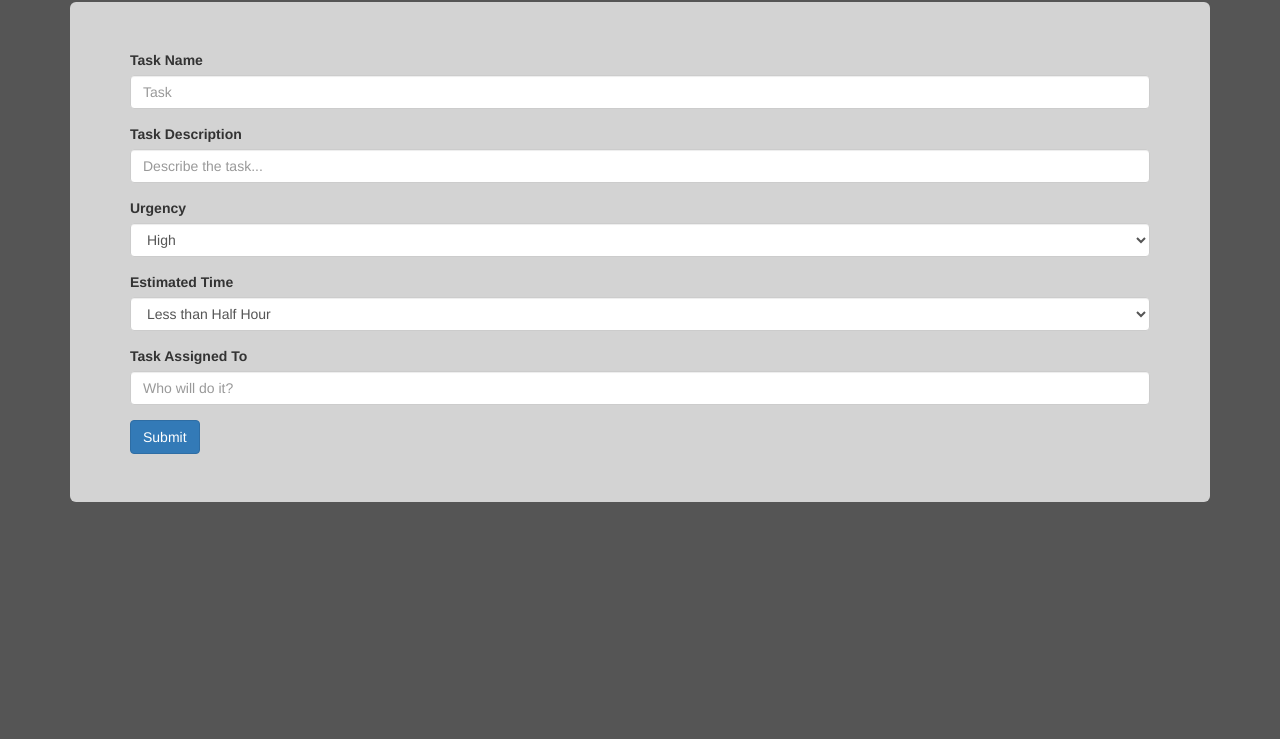
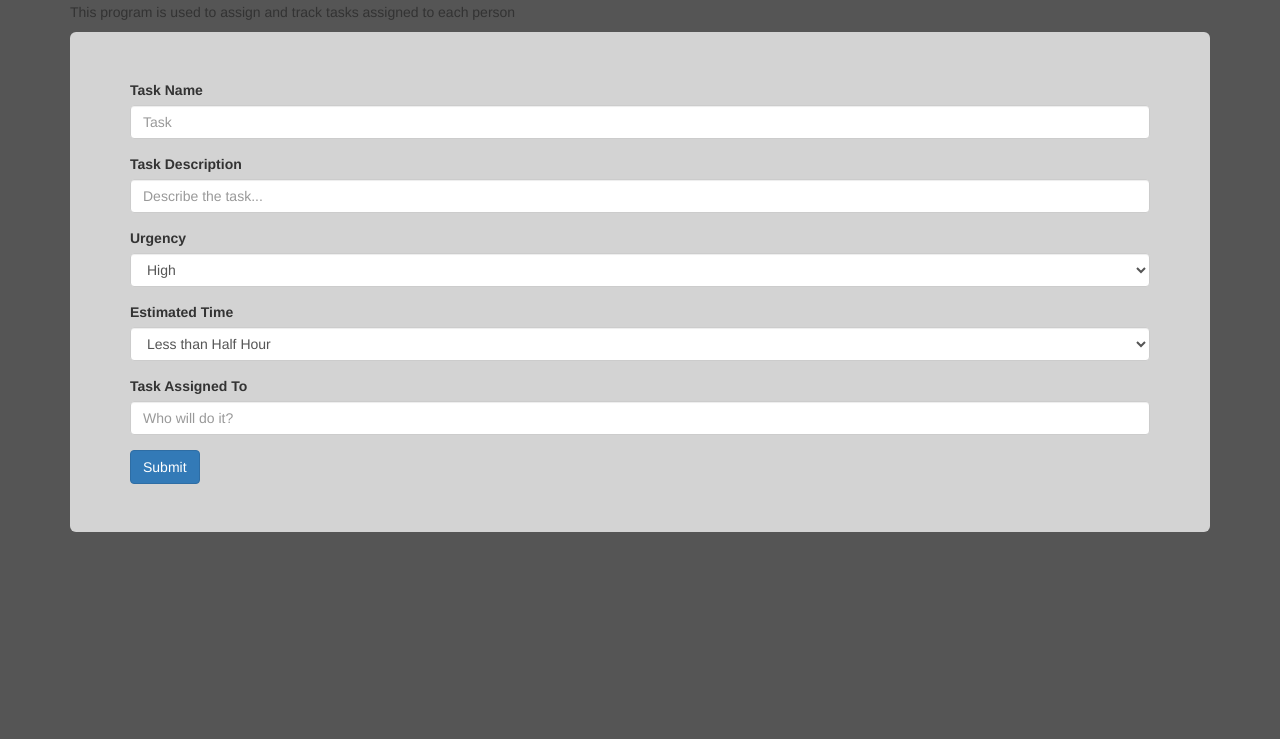
Before and after one commit to ry3liu/task-planner, a plain HTML site: page index.html in a window 1280 px wide. Shown: the part 61-800 px from the top of the page. Drawn offline with nearby package versions, Linux system fonts and the light colour scheme; a script that the page names is missing.

Commit message:
add why i created this program

```diff
--- a/index.html
+++ b/index.html
@@ -20,6 +20,8 @@
 
 		<div class="container"> <!--need this container because I plan to use bootstrap grid-->
 			<h2 id=> Task Planner </h2>
+			<p>This program is used to assign and track tasks assigned to each person</p>
+
 			<div class="jumbotron"> <!--I don't want the highlight to extend to the edge of the screen so I have to put jumbotron inside the container-->
 
 			<!-- so the form will contain
```
